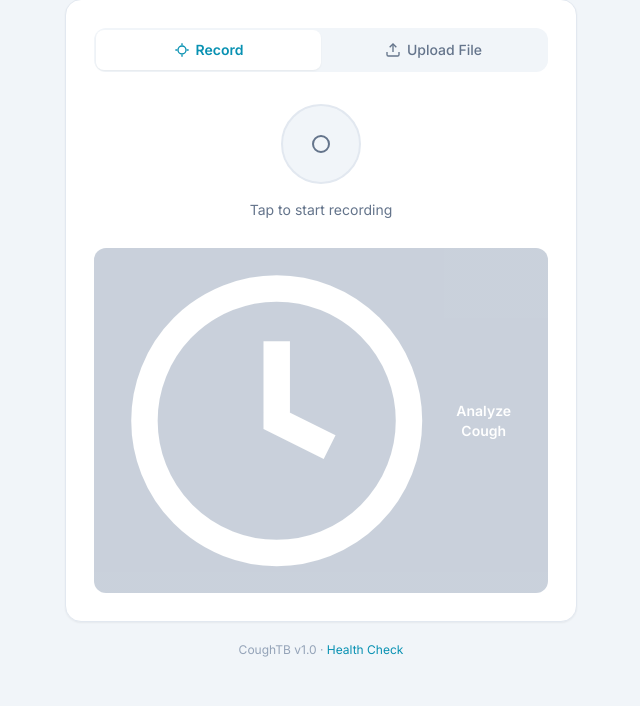
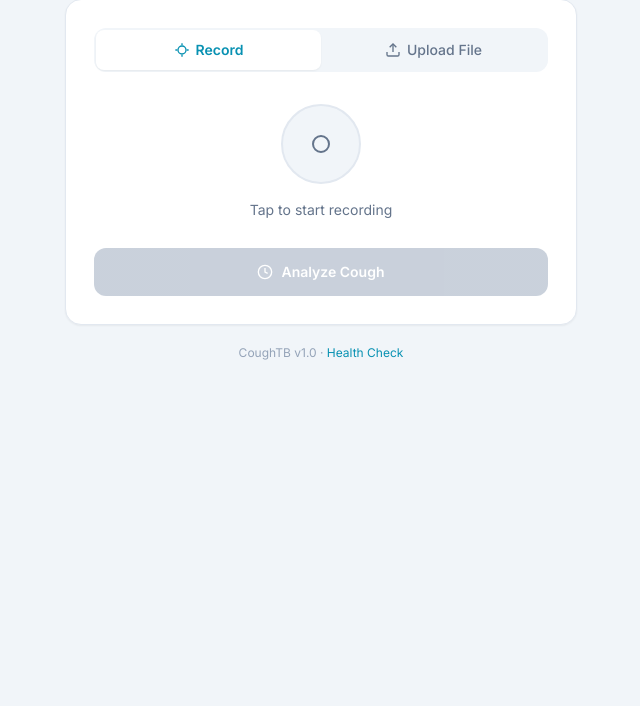
Before and after one commit to KongGithubDev/Cough_TB, a FastAPI app: page / in a window 1280 px wide. Shown: the part 191-897 px from the top of the page, without its empty margins (319-959 px from the left). After the commit the page ends 551 px from the top, so only its background shows below. Run offline with FastAPI, Linux system fonts and the light colour scheme; parts of the project's set-up code (start-up, migrations or seed data) failed here and were passed over; some libraries are stand-ins or nearby versions.

Commit message:
Fix invalid Tailwind classes: w-4.5 → w-4

```diff
--- a/web/templates/index.html
+++ b/web/templates/index.html
@@ -80,7 +80,7 @@ tailwind.config = {
       <input type="file" id="fileInput" accept="audio/*" class="hidden" onchange="onFileSelect(event)">
 
       <div id="fileInfo" class="hidden items-center gap-2.5 p-3 bg-slate-50 rounded-xl border border-slate-200 mt-3.5">
-        <svg class="w-4.5 h-4.5 text-cyan-600 shrink-0" fill="none" viewBox="0 0 24 24" stroke="currentColor" stroke-width="2"><path d="M14 2H6a2 2 0 0 0-2 2v16a2 2 0 0 0 2 2h12a2 2 0 0 0 2-2V8z"/><polyline points="14 2 14 8 20 8"/></svg>
+        <svg class="w-4 h-4 text-cyan-600 shrink-0" fill="none" viewBox="0 0 24 24" stroke="currentColor" stroke-width="2"><path d="M14 2H6a2 2 0 0 0-2 2v16a2 2 0 0 0 2 2h12a2 2 0 0 0 2-2V8z"/><polyline points="14 2 14 8 20 8"/></svg>
         <span class="text-sm font-medium text-slate-700 truncate flex-1" id="fileName"></span>
         <span class="text-xs text-slate-400" id="fileSize"></span>
         <button onclick="clearFile()" class="p-1 rounded-lg text-slate-400 hover:bg-slate-200 hover:text-slate-600 transition-colors" aria-label="Clear file">
@@ -93,7 +93,7 @@ tailwind.config = {
     <div class="mt-5">
       <button id="predictBtn" onclick="analyze()" disabled
               class="w-full flex items-center justify-center gap-2 py-3.5 px-6 rounded-xl bg-gradient-to-r from-cyan-600 to-cyan-700 text-white font-semibold text-sm transition-all disabled:opacity-50 disabled:cursor-not-allowed disabled:from-slate-400 disabled:to-slate-400 hover:not-disabled:-translate-y-0.5 hover:not-disabled:shadow-md hover:not-disabled:shadow-cyan-600/25 active:not-disabled:translate-y-0">
-        <svg class="w-4.5 h-4.5" fill="none" viewBox="0 0 24 24" stroke="currentColor" stroke-width="2"><circle cx="12" cy="12" r="10"/><path d="M12 6v6l4 2"/></svg>
+        <svg class="w-4 h-4" fill="none" viewBox="0 0 24 24" stroke="currentColor" stroke-width="2"><circle cx="12" cy="12" r="10"/><path d="M12 6v6l4 2"/></svg>
         Analyze Cough
       </button>
     </div>
```
